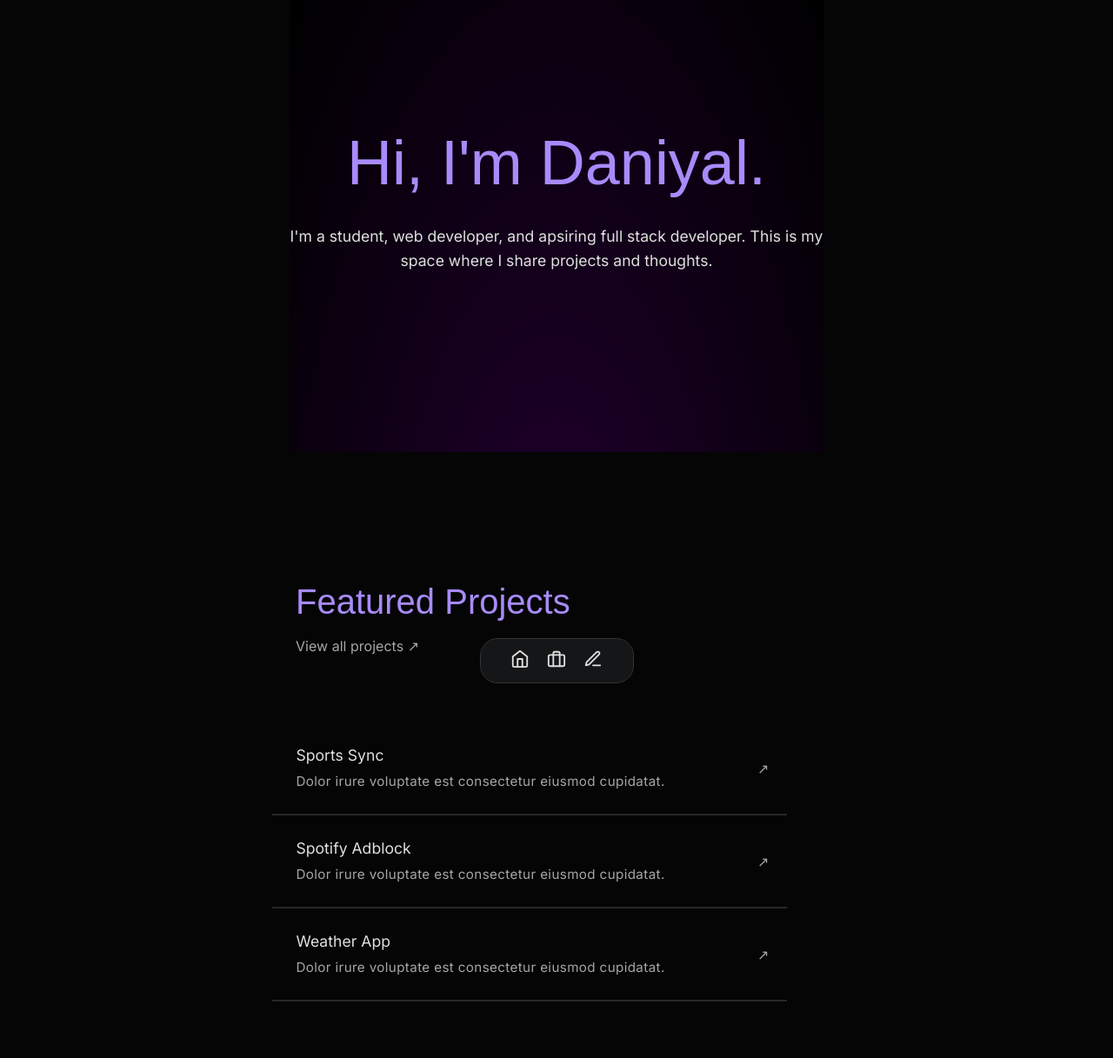
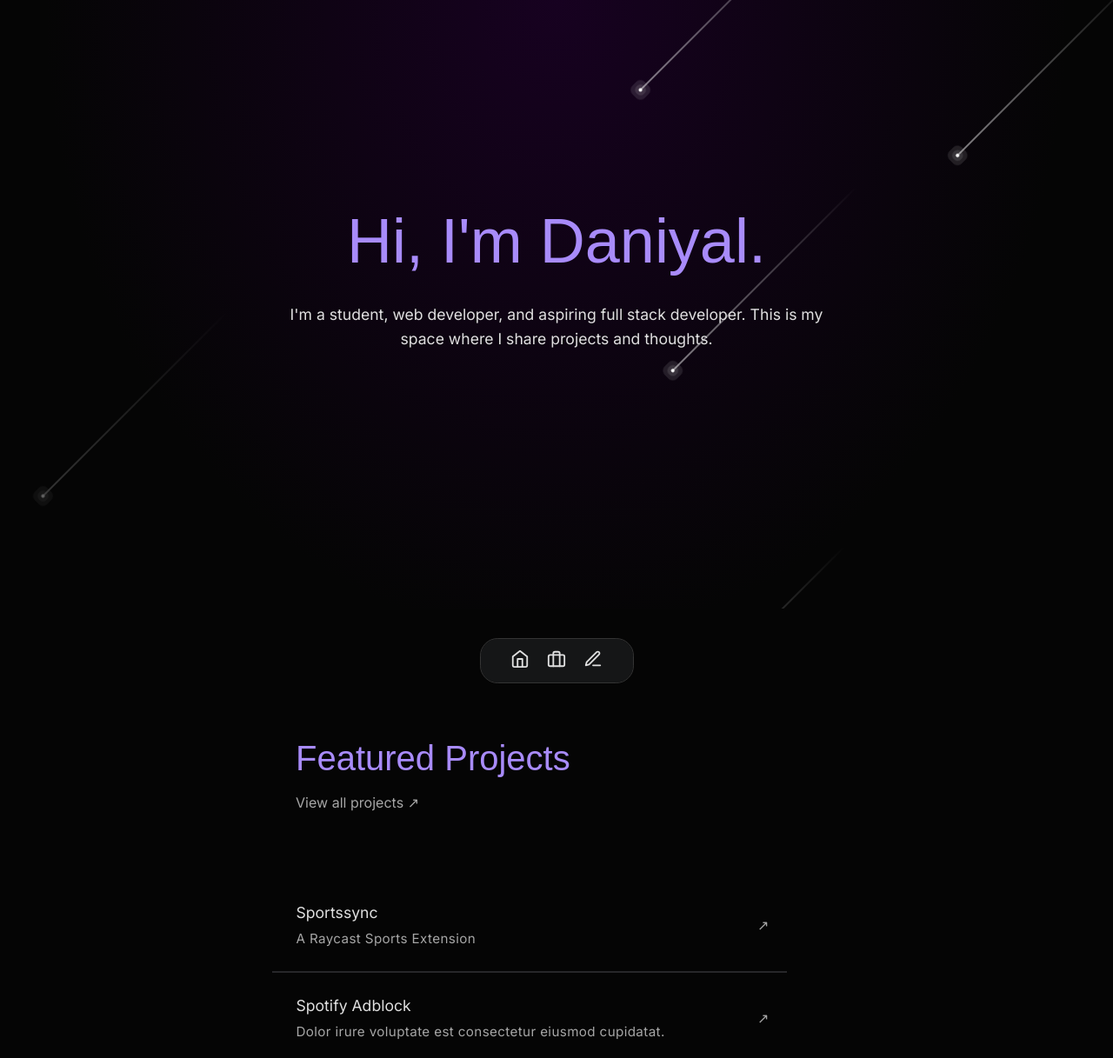
Before and after one commit to daniyalmaster693/old-portfolio-website, an Astro site: page / in a window 1280 px wide. Shown: the top 1217 px of the page at 87% size. Built offline with nearby package versions, Linux system fonts and the light colour scheme; Astro itself is replaced by a stand-in of ours; a web font is replaced by a local one.

Commit message:
Added the shooting stars animation back. Fixed the issue causing arrows to render without fonts

```diff
--- a/src/components/Connect.astro
+++ b/src/components/Connect.astro
@@ -144,7 +144,7 @@
     target="_blank"
     aria-label="Daniyal Master's Resume"
   >
-    <p class="resume">Resume ↗︎</p>
+    <p class="resume">Resume <span class="arrow">↗︎</span></p>
   </a>
   <button
     class="copy-email"
--- /dev/null
+++ b/src/components/Shooting Stars.astro
@@ -0,0 +1,116 @@
+<div class="container">
+  <section>
+    <span></span>
+    <span></span>
+    <span></span>
+    <span></span>
+    <span></span>
+  </section>
+</div>
+
+<style>
+  * {
+    margin: 0;
+    padding: 0;
+    box-sizing: border-box;
+  }
+
+  .container {
+    overflow: hidden;
+  }
+
+  section {
+    position: absolute;
+    top: 0;
+    left: 0;
+    width: 100%;
+    height: 100vh;
+    background: radial-gradient(
+      ellipse at top,
+      #1e002b -25%,
+      #050505 65%,
+      #050505 100%
+    );
+    background-size: cover;
+    animation: animateBg 50s linear infinite;
+  }
+
+  span {
+    position: absolute;
+    top: 50%;
+    left: 50%;
+    width: 4px;
+    height: 4px;
+    background: #fff;
+    border-radius: 50%;
+    box-shadow:
+      0 0 0 4px rgba(255, 255, 255, 0.1),
+      0 0 0 8px rgba(255, 255, 255, 0.1),
+      0 0 20px rgba(255, 255, 255, 0.1);
+    animation: animate 4s linear infinite;
+  }
+
+  span::before {
+    content: "";
+    position: absolute;
+    top: 50%;
+    transform: translateY(-50%);
+    width: 300px;
+    height: 1px;
+    background: linear-gradient(90deg, #fff, transparent);
+  }
+
+  @keyframes animate {
+    0% {
+      transform: rotate(315deg) translateX(0);
+      opacity: 1;
+    }
+    70% {
+      opacity: 1;
+    }
+    100% {
+      transform: rotate(315deg) translateX(-1000px);
+      opacity: 0;
+    }
+  }
+
+  span:nth-child(1) {
+    top: 0;
+    right: 0;
+    left: initial;
+    animation-delay: 0s;
+    animation-duration: 4s;
+  }
+
+  span:nth-child(2) {
+    top: 0;
+    right: 80px;
+    left: initial;
+    animation-delay: 0.2s;
+    animation-duration: 3s;
+  }
+
+  span:nth-child(3) {
+    top: -40px;
+    right: 400px;
+    left: initial;
+    animation-delay: 0.8s;
+    animation-duration: 3.5s;
+  }
+
+  span:nth-child(4) {
+    top: -60px;
+    right: 600px;
+    left: initial;
+    animation-delay: 1s;
+    animation-duration: 4.5s;
+  }
+
+  span:nth-child(5) {
+    top: 300px;
+    right: -20px;
+    left: initial;
+    animation-delay: 1.2s;
+    animation-duration: 5s;
+  }
+</style>
--- a/src/pages/index.astro
+++ b/src/pages/index.astro
@@ -1,6 +1,7 @@
 ---
 import "../styles/global.css";
 import "../styles/index.css";
+import ShootingStars from "../components/Shooting Stars.astro";
 import Navigation from "../components/Navigation.astro";
 import Connect from "../components/Connect.astro";
 ---
@@ -24,13 +25,13 @@
     <div class="maincontainer">
       <section class="hero-section">
         <div class="hero-background">
-          <div class="container"></div>
+          <ShootingStars />
         </div>
 
         <div class="hero-content">
           <h1 class="hero-title">Hi, I'm Daniyal.</h1>
           <p class="hero-description">
-            I'm a student, web developer, and apsiring full stack developer.
+            I'm a student, web developer, and aspiring full stack developer.
             This is my space where I share projects and thoughts.
           </p>
         </div>
@@ -44,7 +45,7 @@
             href="https://github.com/daniyalmaster693?tab=repositories"
             target="_blank"
           >
-            <p>View all projects ↗︎</p>
+            <p>View all projects <span class="arrow">↗︎</span></p>
           </a>
         </div>
 
@@ -52,10 +53,8 @@
           <a class="project-link" href="/">
             <div class="project">
               <div class="project-content">
-                <p class="project-title">Sports Sync</p>
-                <p class="project-description">
-                  Dolor irure voluptate est consectetur eiusmod cupidatat.
-                </p>
+                <p class="project-title">Sportssync</p>
+                <p class="project-description">A Raycast Sports Extension</p>
               </div>
 
               <div class="learn-more">
@@ -106,7 +105,7 @@
         <div class="blog-section-top">
           <h1 class="blog-section-title">Featured Blog Posts</h1>
           <a class="all-posts" href="blogs">
-            <p>View all posts ↗︎</p>
+            <p>View all projects <span class="arrow">↗︎</span></p>
           </a>
         </div>
 
--- a/src/styles/blogs.css
+++ b/src/styles/blogs.css
@@ -95,7 +95,7 @@
 
 .arrow {
   color: var(--secondary-grey);
-  font-family: var(--Inter);
+  font-family: var(--Sf-Pro-Bold);
   cursor: pointer;
   transition: var(--ease-in-out);
 }
--- a/src/styles/index.css
+++ b/src/styles/index.css
@@ -14,7 +14,8 @@
   flex-direction: column;
   justify-content: center;
   align-items: center;
-  height: 65vh;
+  height: 700px;
+  width: 100%;
   position: relative;
   overflow: hidden;
   animation: var(--fadeIn);
@@ -26,12 +27,6 @@
   left: 0;
   width: 100%;
   height: 100vh;
-  background: radial-gradient(ellipse at bottom, #2c003e -25%, #000000 100%);
-  background-size: cover;
-}
-
-.container {
-  overflow: hidden;
 }
 
 .hero-content {
@@ -267,12 +262,9 @@
 
 .arrow {
   color: var(--secondary-grey);
+  font-family: var(--Sf-Pro-Bold);
   cursor: pointer;
   transition: var(--ease-in-out);
-}
-
-.arrow:hover {
-  color: var(--primary-grey);
 }
 
 .blog-hr {
--- a/src/styles/projects.css
+++ b/src/styles/projects.css
@@ -101,7 +101,7 @@
 
 .arrow {
   color: var(--secondary-grey);
-  font-family: var(--Inter);
+  font-family: var(--Sf-Pro-Bold);
   cursor: pointer;
   transition: var(--ease-in-out);
 }
```
Also changed, not shown: public/arrow-right.svg (added).
